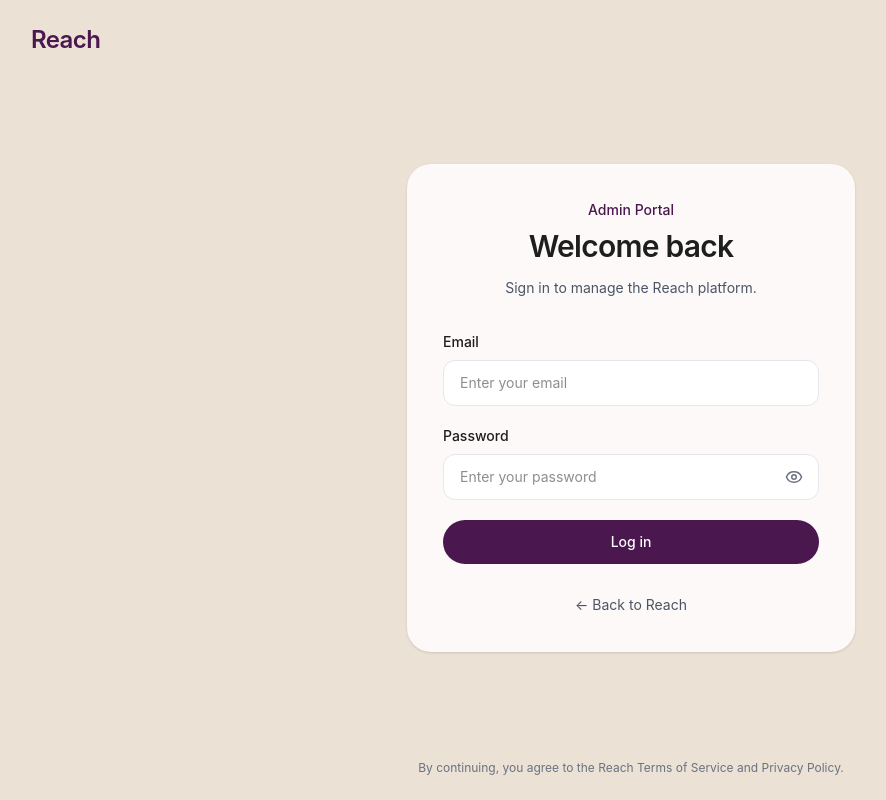
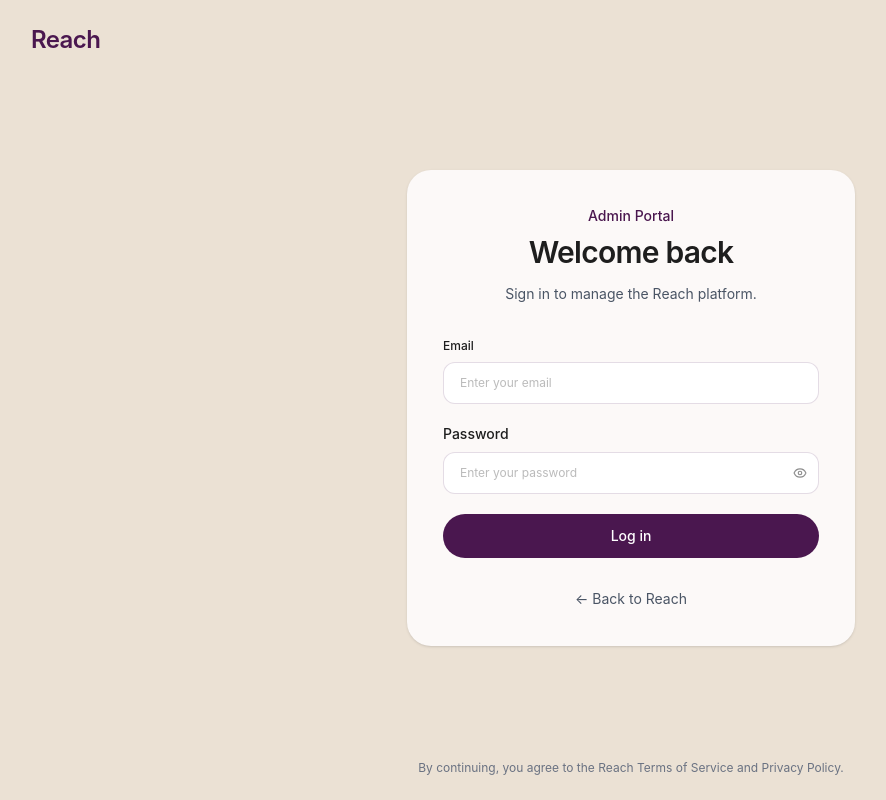
Before and after one commit to sharon884/Reach-frontend-, a React (Vite) app: page /admin/login in a window 1280 px wide. Shown: the whole page, without its empty margins (9-895 px from the left). Built offline with nearby package versions, Linux system fonts and the light colour scheme; no server answers.

Commit message:
refactor(frontend): reuse auth form components

```diff
--- a/src/components/molecules/FormField.tsx
+++ b/src/components/molecules/FormField.tsx
@@ -7,6 +7,7 @@
     value: string;
     placeholder?: string;
     error?: string;
+    className?: string;
     onChange: (event: React.ChangeEvent<HTMLInputElement>) => void;
 }
 
@@ -17,6 +18,7 @@
     value,
     placeholder,
     error,
+    className = "",
     onChange,
 }: FormFieldProps) {
     return (
@@ -35,6 +37,11 @@
                 value={value}
                 onChange={onChange}
                 placeholder={placeholder}
+                className={`${className} ${
+                    error
+                        ? "border-red-500"
+                        : ""
+                }`}
             />
 
             {error && (
--- a/src/pages/admin/AdminLoginPage.tsx
+++ b/src/pages/admin/AdminLoginPage.tsx
@@ -1,5 +1,6 @@
 import { useState } from "react";
-import { Eye, EyeOff } from "lucide-react";
+import FormField from "../../components/molecules/FormField";
+import PasswordField from "../../components/molecules/PasswordField";
 import { useNavigate } from "react-router-dom";
 import { loginSchema } from "../../schemas/auth/login.schema";
 import { adminLogin } from "../../services/admin/auth.service";
@@ -21,7 +22,7 @@
 
     const [loginError, setLoginError] = useState("");
     const [isLoggingIn, setIsLoggingIn] = useState(false);
-    const [showPassword, setShowPassword] = useState(false);
+
 
     const handleChange = (
         e: React.ChangeEvent<HTMLInputElement>,
@@ -129,33 +130,16 @@
                             className="space-y-5"
                         >
                             {/* Email */}
-                            <div>
-                                <label
-                                    htmlFor="email"
-                                    className="mb-2 block text-sm font-medium"
-                                >
-                                    Email
-                                </label>
-
-                                <input
-                                    id="email"
+                            <FormField
+                                label="Email"
                                 name="email"
                                 type="email"
                                 value={formData.email}
                                 onChange={handleChange}
                                 placeholder="Enter your email"
-                                    className={`w-full rounded-xl border bg-white px-4 py-3 text-sm outline-none transition focus:border-reach-plum ${formErrors.email
-                                            ? "border-red-500"
-                                            : "border-gray-200"
-                                        }`}
+                                error={formErrors.email}
+                                className="rounded-xl border-gray-200 px-4 py-3 text-sm"
                             />
-
-                                {formErrors.email && (
-                                    <p className="mt-1.5 text-xs text-red-500">
-                                        {formErrors.email}
-                                    </p>
-                                )}
-                            </div>
 
                             {/* Password */}
                             <div>
@@ -166,51 +150,14 @@
                                     Password
                                 </label>
 
-                                <div className="relative">
-                                    <input
-                                        id="password"
+                                <PasswordField
                                     name="password"
-                                        type={
-                                            showPassword
-                                                ? "text"
-                                                : "password"
-                                        }
                                     value={formData.password}
                                     onChange={handleChange}
                                     placeholder="Enter your password"
-                                        className={`w-full rounded-xl border bg-white px-4 py-3 pr-12 text-sm outline-none transition focus:border-reach-plum ${formErrors.password
-                                                ? "border-red-500"
-                                                : "border-gray-200"
-                                            }`}
+                                    error={formErrors.password}
+                                    className="rounded-xl border-gray-200 px-4 py-3 pr-12 text-sm"
                                 />
-
-                                    <button
-                                        type="button"
-                                        onClick={() =>
-                                            setShowPassword(
-                                                (prev) => !prev,
-                                            )
-                                        }
-                                        className="absolute right-4 top-1/2 -translate-y-1/2 text-gray-500 hover:text-reach-plum"
-                                        aria-label={
-                                            showPassword
-                                                ? "Hide password"
-                                                : "Show password"
-                                        }
-                                    >
-                                        {showPassword ? (
-                                            <EyeOff size={18} />
-                                        ) : (
-                                            <Eye size={18} />
-                                        )}
-                                    </button>
-                                </div>
-
-                                {formErrors.password && (
-                                    <p className="mt-1.5 text-xs text-red-500">
-                                        {formErrors.password}
-                                    </p>
-                                )}
                             </div>
 
                             {/* Login Error */}
```
Lines whose indentation alone changed are shown as unchanged.
